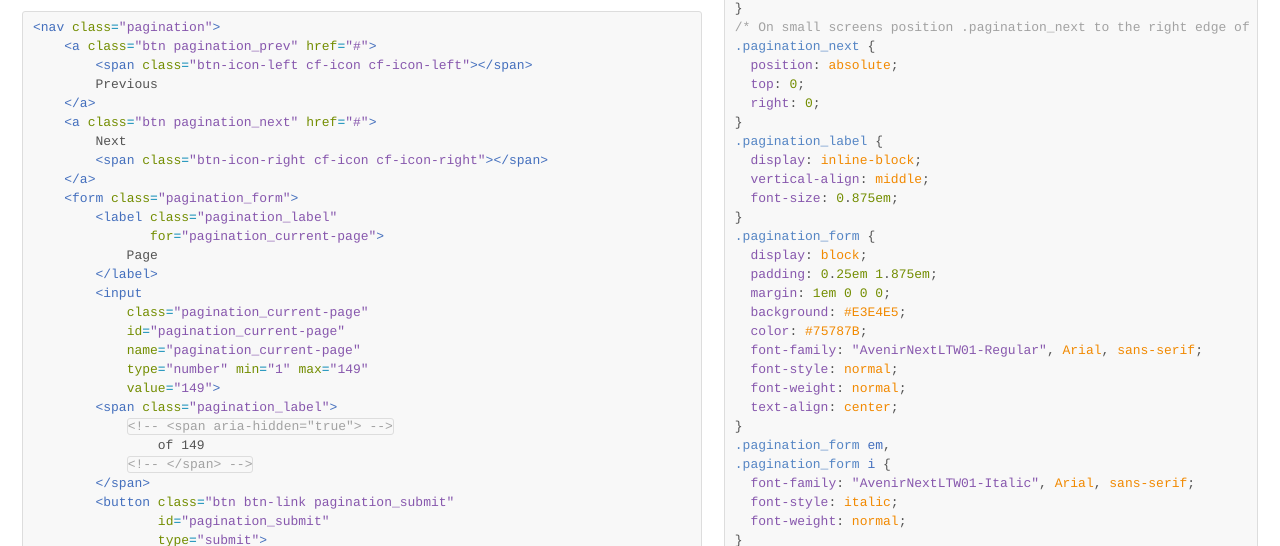
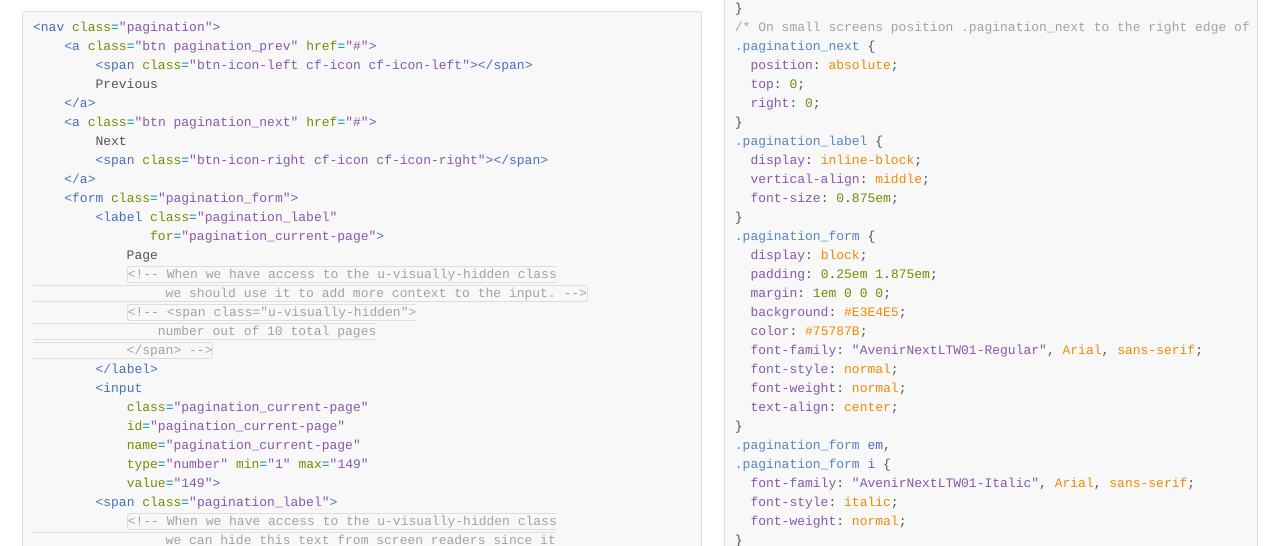
Before and after one commit to cfpb/cf-pagination, a website: page docs/index.html in a window 1280 px wide. Shown: the part 254-800 px from the top of the page. Drawn offline with Linux system fonts and the light colour scheme; a web font is replaced by a local one.

Commit message:
Adds come commented enhancements that we can use once we have access to the visually hidden utility class.

```diff
--- a/docs/index.html
+++ b/docs/index.html
@@ -36,6 +36,11 @@
         <label class="pagination_label"
                for="pagination_current-page">
             Page
+            <!-- When we have access to the u-visually-hidden class
+                 we should use it to add more context to the input. -->
+            <!-- <span class="u-visually-hidden">
+                number out of 10 total pages
+            </span> -->
         </label>
         <input
             class="pagination_current-page"
@@ -44,6 +49,9 @@
             type="number" min="1" max="149"
             value="149">
         <span class="pagination_label">
+            <!-- When we have access to the u-visually-hidden class
+                 we can hide this text from screen readers since it
+                 will be read within the label. -->
             <!-- <span aria-hidden="true"> -->
                 of 149
             <!-- </span> -->
@@ -70,6 +78,11 @@
         &lt;label class=&quot;pagination_label&quot;
                for=&quot;pagination_current-page&quot;&gt;
             Page
+            &lt;!-- When we have access to the u-visually-hidden class
+                 we should use it to add more context to the input. --&gt;
+            &lt;!-- &lt;span class=&quot;u-visually-hidden&quot;&gt;
+                number out of 10 total pages
+            &lt;/span&gt; --&gt;
         &lt;/label&gt;
         &lt;input
             class=&quot;pagination_current-page&quot;
@@ -78,6 +91,9 @@
             type=&quot;number&quot; min=&quot;1&quot; max=&quot;149&quot;
             value=&quot;149&quot;&gt;
         &lt;span class=&quot;pagination_label&quot;&gt;
+            &lt;!-- When we have access to the u-visually-hidden class
+                 we can hide this text from screen readers since it
+                 will be read within the label. --&gt;
             &lt;!-- &lt;span aria-hidden=&quot;true&quot;&gt; --&gt;
                 of 149
             &lt;!-- &lt;/span&gt; --&gt;
```
Also changed, not shown: demo/index.html (+8 -0 lines), src/cf-pagination.less (+8 -0 lines), demo/static/css/main.css, demo/static/css/main.lt-ie9.min.css, docs/static/css/main.css.
